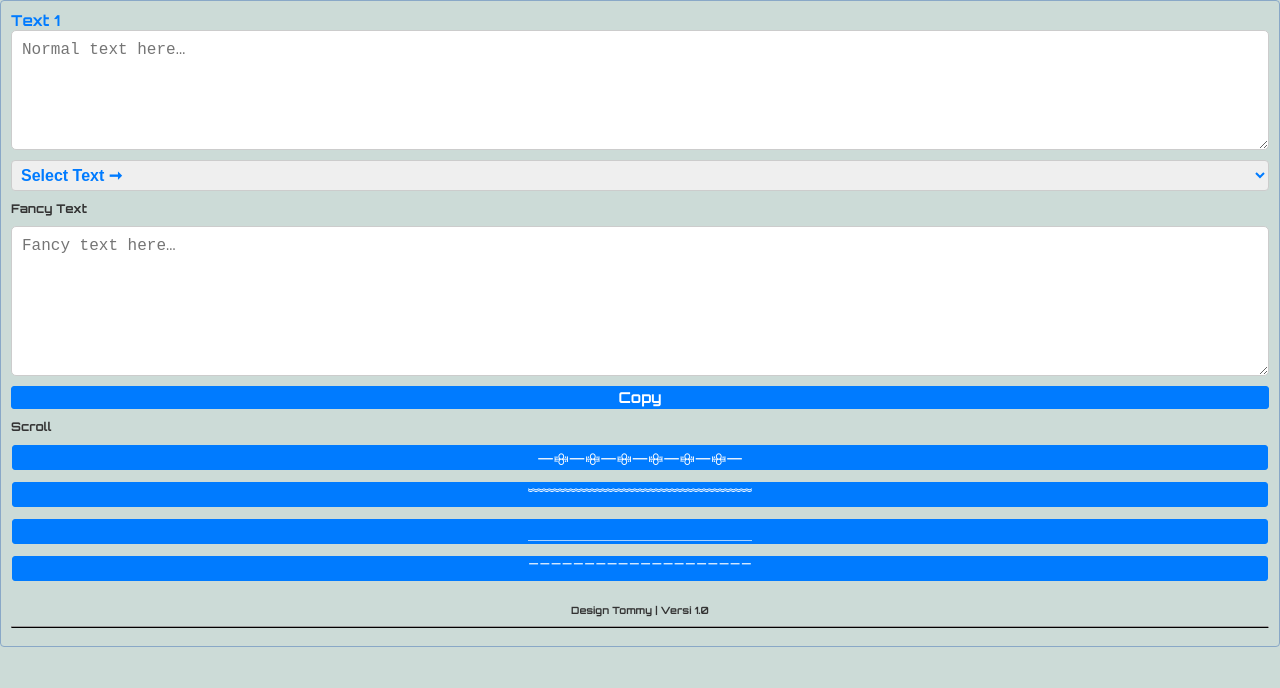
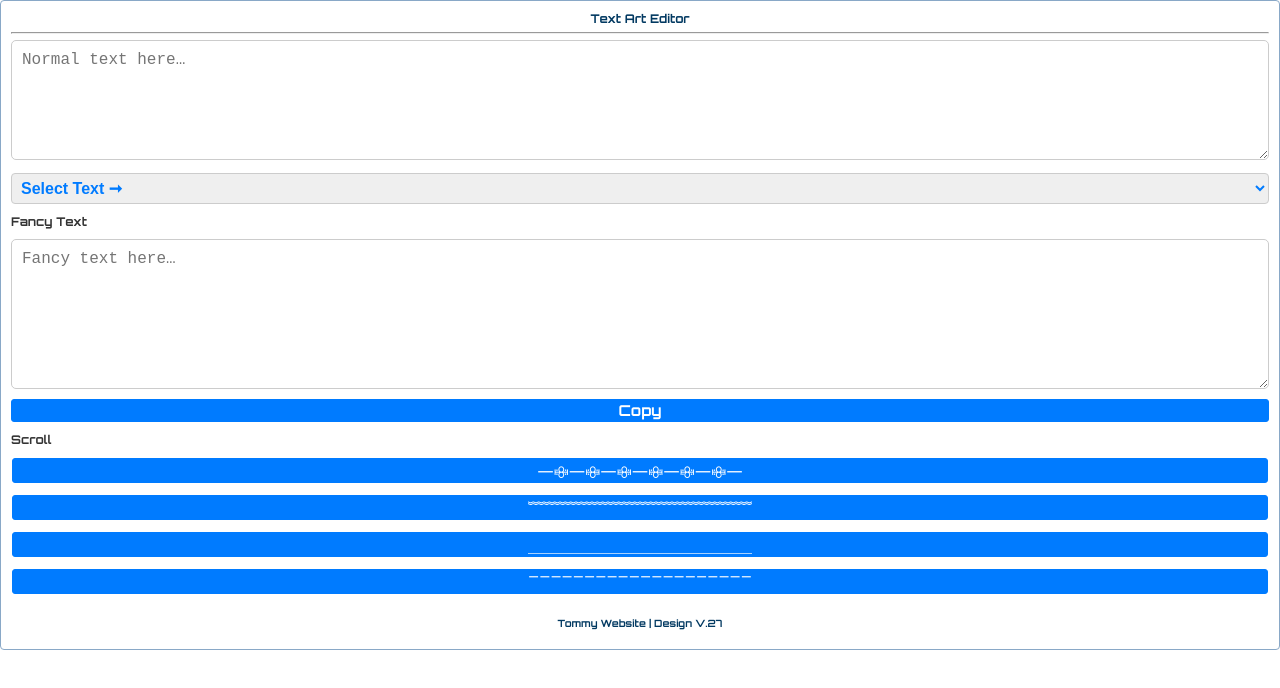
Before and after one commit to tommydev27/tm-text, a plain HTML site: page index.html in a window 1280 px wide. Drawn offline with nearby package versions, Linux system fonts and the light colour scheme.

Commit message:
index.html

```diff
--- a/index.html
+++ b/index.html
@@ -15,7 +15,7 @@
             font-family: 'Orbitron', sans-serif;
             margin: 0;
             padding: 0;
-            background-color: #ccdbd7;
+            background-color: white;
         }
 
         /* Container to center content */
@@ -33,7 +33,7 @@
             flex-direction: column;
             width: 100%;
             padding: 10px;
-            background-color: #ccdbd7;
+            background-color: white;
             border-radius: 4px;
             border: 1px solid #89a8c7;
         }
@@ -57,9 +57,9 @@
         h1 {
             margin-top: 0px;
             margin-bottom: 0px;
-            text-align: left;
-            color: #007bff;
-            font-size: 15px
+            text-align: center;
+            color: #023961;
+            font-size: 12px
         }
 
         /* Header styling */
@@ -72,7 +72,7 @@
         /* Footer styling */
         h3 {
             text-align: center;
-            color: #333;
+            color: #023961;
             font-size: 10px
         }
 
@@ -126,9 +126,11 @@
     }
 
     .customStyle:hover {
-        background-color: #333333;
-        color: white;
+    background-color: #dcdcdc;
+    border-color: #888;
     }
+
+
 
     .button-wrapper::-webkit-scrollbar {
         height: 8px;
@@ -149,8 +151,8 @@
   <div class="container">
 
        <div class="col">
-          <h1>Text 1</h1>
-
+          <h1>Text Art Editor
+          <hr>
             <textarea class="form-control" id="NormalTextarea" placeholder="Normal text here…"
              style="width: 100%; height: 120px; font-size: 16px; padding: 10px; border: 1px solid #ccc; border-radius: 5px; margin-bottom: 10px;"></textarea>
 
@@ -201,9 +203,9 @@
     <button class="customStyle" data-style="ꣻꣻꣻꣻꣻꣻꣻꣻꣻꣻꣻꣻꣻꣻꣻꣻꣻꣻꣻꣻ" onclick="insertText(this)">ꣻꣻꣻꣻꣻꣻꣻꣻꣻꣻꣻꣻꣻꣻꣻꣻꣻꣻꣻꣻ</button>
 </div>
         <div>
-     <h3>Design Tommy | Versi 1.0</h3>
+     <h3>Tommy Website | Design V.27</h3>
 
-<hr style="border-bottom: 1px solid black;">
+
 
           </div>
     <script src="https://code.jquery.com/jquery-3.6.0.min.js"></script>
```
